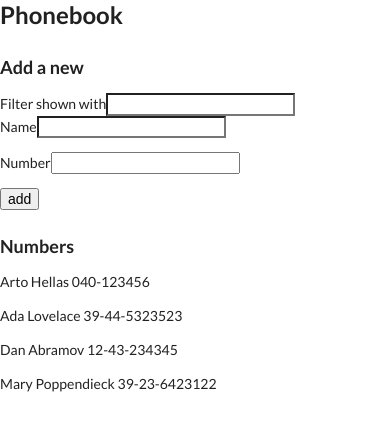
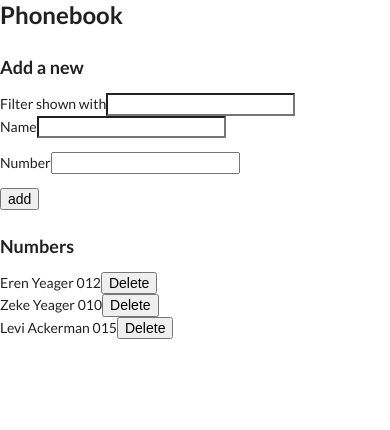
Before and after one commit to SheriefElnahas/full-stack-open-2023, a React (Vite) app in the folder part2/phonebook/: page / in a window 390 px wide. Shown: the top 430 px of the page. Built offline with nearby package versions, Linux system fonts and the light colour scheme; data requests are answered from the project's data file.

Commit message:
part2 Altering data in server phonebook 2.14 step9 - delete a person

```diff
--- a/part2/phonebook/db.json
+++ b/part2/phonebook/db.json
@@ -1,24 +1,19 @@
 {
   "persons": [
     {
-      "name": "Arto Hellas",
-      "number": "040-123456",
-      "id": 1
+      "name": "Eren Yeager",
+      "number": "012",
+      "id": "1"
     },
     {
-      "name": "Ada Lovelace",
-      "number": "39-44-5323523",
-      "id": 2
+      "name": "Zeke Yeager",
+      "number": "010",
+      "id": "2"
     },
     {
-      "name": "Dan Abramov",
-      "number": "12-43-234345",
-      "id": 3
-    },
-    {
-      "name": "Mary Poppendieck",
-      "number": "39-23-6423122",
-      "id": 4
+      "name": "Levi Ackerman",
+      "number": "015",
+      "id": "3"
     }
   ]
 }
--- a/part2/phonebook/src/App.jsx
+++ b/part2/phonebook/src/App.jsx
@@ -1,5 +1,5 @@
 import { useState, useEffect } from 'react';
-import axios from 'axios';
+
 import personService from './services/personService';
 
 import Filter from './components/Filter';
@@ -11,14 +11,21 @@ const App = () => {
   const [searchTerm, setSearchTerm] = useState('');
 
   useEffect(() => {
-    // axios.get('http://localhost:3000/persons').then((res) => {
-    //   setPersons(res.data);
-    // });
     personService.getAll().then((initialPersons) => {
       setPersons(initialPersons);
     });
   }, []);
 
+  const deleteUser = (userId) => {
+    console.log(userId);
+    const person = persons.find((person) => person.id === userId);
+
+    const deleteCheck = window.confirm(`Delete ${person.name}`);
+    if (deleteCheck) {
+      personService.deleteUser(userId);
+      setPersons(persons.filter((person) => person.id !== userId));
+    }
+  };
   return (
     <main>
       <h2>Phonebook</h2>
@@ -29,7 +36,7 @@ const App = () => {
 
       <PersonForm persons={persons} setPersons={setPersons} />
       <h3>Numbers</h3>
-      <Persons persons={persons} searchTerm={searchTerm} />
+      <Persons persons={persons} searchTerm={searchTerm} deleteUser={deleteUser} />
     </main>
   );
 };
--- a/part2/phonebook/src/components/Persons.jsx
+++ b/part2/phonebook/src/components/Persons.jsx
@@ -1,15 +1,19 @@
 import React from 'react';
 
-function Persons({ persons, searchTerm }) {
+function Persons({ persons, searchTerm, deleteUser }) {
+  const handleDelete = (id) => {
+    deleteUser(id);
+  };
   return (
     <div>
       {persons
         .filter((person) => person.name.toLowerCase().includes(searchTerm.toLowerCase()))
         .map((person) => {
           return (
-            <p key={person.name}>
+            <div key={person.name}>
               {person.name} {person.number}
-            </p>
+              <button onClick={() => handleDelete(person.id)}>Delete</button>
+            </div>
           );
         })}
     </div>
--- a/part2/phonebook/src/services/personService.js
+++ b/part2/phonebook/src/services/personService.js
@@ -16,4 +16,9 @@ const update = (id, newObject) => {
   return request.then((res) => res.data);
 };
 
-export default { getAll, create, update };
+const deleteUser = (id) => {
+  const request = axios.delete(`${baseUrl}/${id}`);
+  return request.then((res) => res.data);
+};
+
+export default { getAll, create, update, deleteUser };
```
